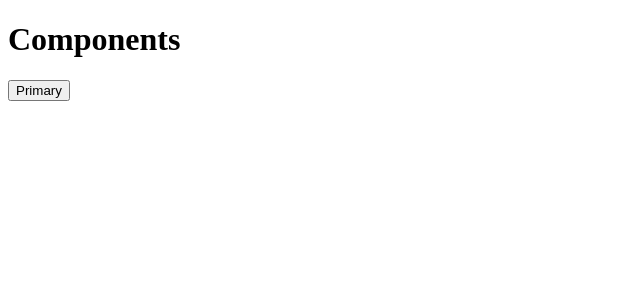
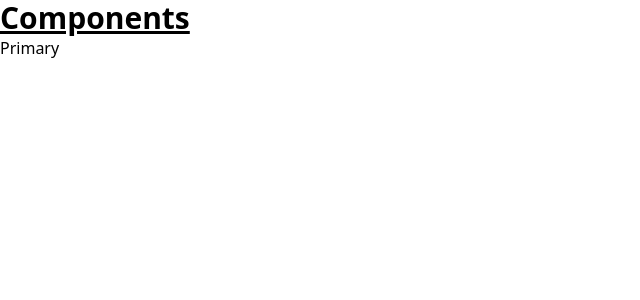
Before and after one commit to lxkrmr/react-comps-2023, a JavaScript app: page / in a window 1280 px wide. Shown: the top 300 px of the page, without its empty margins (0-640 px from the left). Built offline with nearby package versions, Linux system fonts and the light colour scheme.

Commit message:
➕ add tailwind

```diff
--- a/package.json
+++ b/package.json
@@ -36,6 +36,7 @@
     ]
   },
   "devDependencies": {
-    "prop-types": "^15.8.1"
+    "prop-types": "^15.8.1",
+    "tailwindcss": "^3.2.6"
   }
 }
--- a/src/App.js
+++ b/src/App.js
@@ -3,7 +3,7 @@ import Button from './Button';
 function App() {
   return (
     <div>
-      <h1>Components</h1>
+      <h1 className="text-3xl font-bold underline">Components</h1>
       <div>
         <Button primary>Primary</Button>
       </div>
--- /dev/null
+++ b/src/index.css
@@ -0,0 +1,3 @@
+@tailwind base;
+@tailwind components;
+@tailwind utilities;
--- a/src/index.js
+++ b/src/index.js
@@ -1,5 +1,6 @@
 import ReactDOM from 'react-dom/client';
 import App from './App';
+import './index.css';
 
 const el = document.getElementById('root');
 const root = ReactDOM.createRoot(el);
--- /dev/null
+++ b/tailwind.config.js
@@ -0,0 +1,8 @@
+/** @type {import('tailwindcss').Config} */
+module.exports = {
+  content: ['./src/**/*.{js,jsx,ts,tsx}'],
+  theme: {
+    extend: {},
+  },
+  plugins: [],
+};
```
Also changed, not shown: 1 other file (tests, documents, lock files or other folders).
